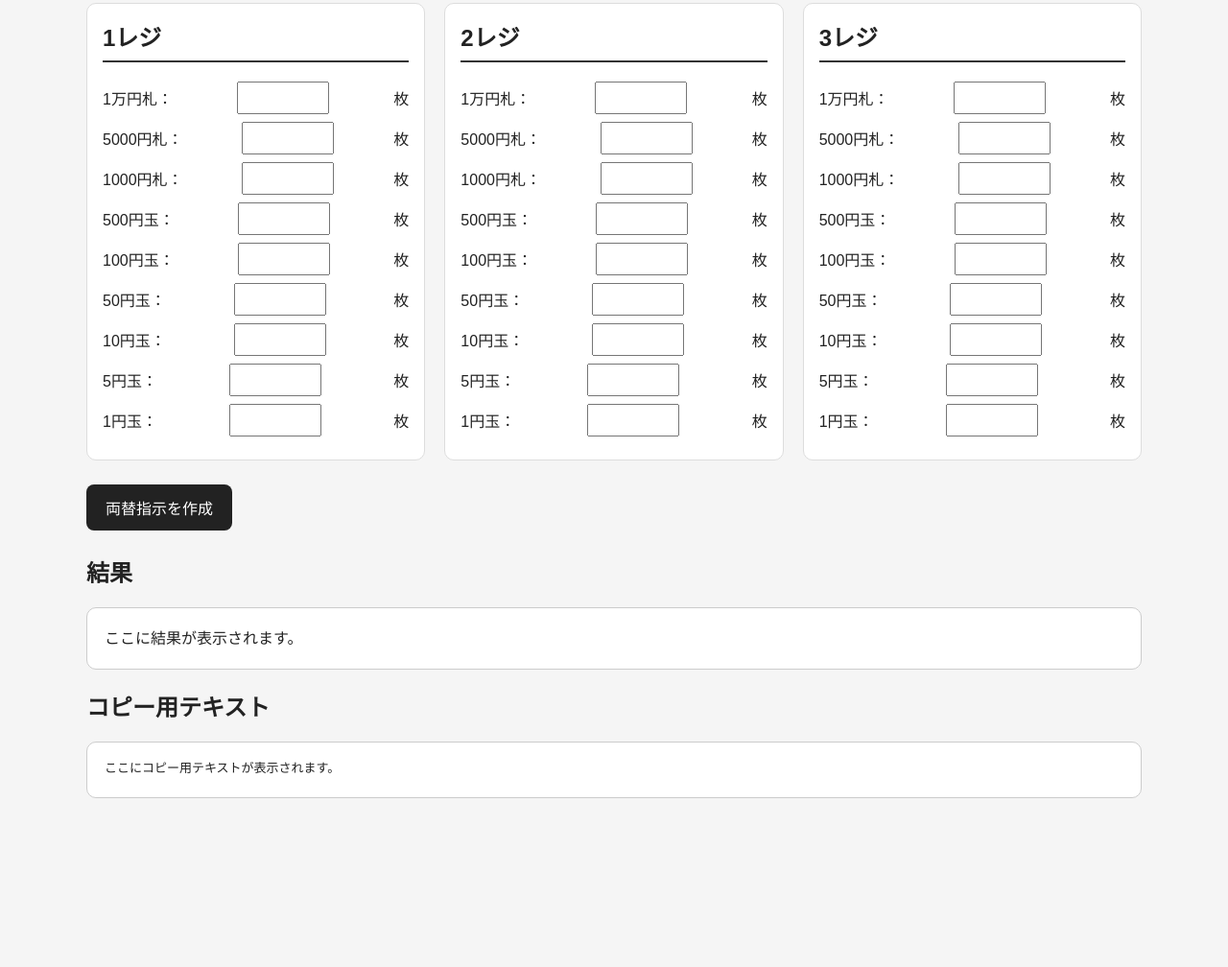
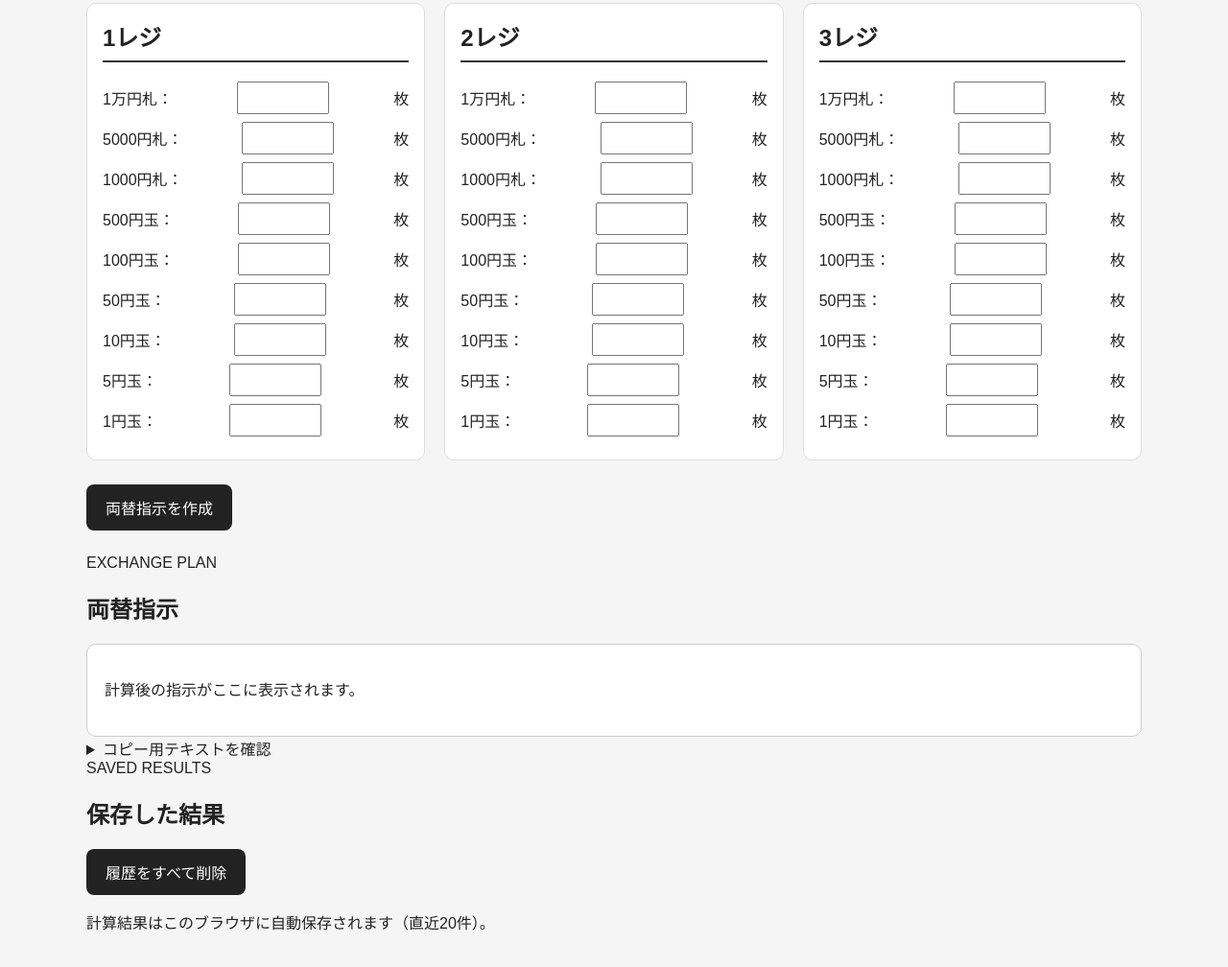
Before and after one commit to hayashicareer28-cyber/register-exchange-app, a plain HTML site: page index.html in a window 1280 px wide. Shown: the part 184-1192 px from the top of the page at 96% size. Before the commit the page ends 1079 px from the top, so only its background shows below. Drawn offline with Linux system fonts and the light colour scheme.

Commit message:
Update index.html

```diff
--- a/index.html
+++ b/index.html
@@ -57,11 +57,33 @@
     <button onclick="calculate()">両替指示を作成</button>
   </div>
 
-  <h2>結果</h2>
-  <div id="result" class="result-box">ここに結果が表示されます。</div>
+  <div class="result-heading">
+    <div>
+      <span class="eyebrow">EXCHANGE PLAN</span>
+      <h2>両替指示</h2>
+    </div>
+  </div>
 
-  <h2>コピー用テキスト</h2>
-  <pre id="copyText" class="copy-box">ここにコピー用テキストが表示されます。</pre>
+  <div id="result" class="result-box">
+    <p class="empty-state">計算後の指示がここに表示されます。</p>
+  </div>
+
+  <details class="copy-details">
+    <summary>コピー用テキストを確認</summary>
+    <pre id="copyText" class="copy-box">ここにコピー用テキストが表示されます。</pre>
+  </details>
+
+  <section class="history-section">
+    <div class="history-heading">
+      <div>
+        <span class="eyebrow">SAVED RESULTS</span>
+        <h2>保存した結果</h2>
+      </div>
+      <button type="button" class="history-clear-button" onclick="clearHistory()">履歴をすべて削除</button>
+    </div>
+    <p class="history-note">計算結果はこのブラウザに自動保存されます（直近20件）。</p>
+    <div id="historyList" class="history-list"></div>
+  </section>
 
   <script src="script.js"></script>
 </body>
```
